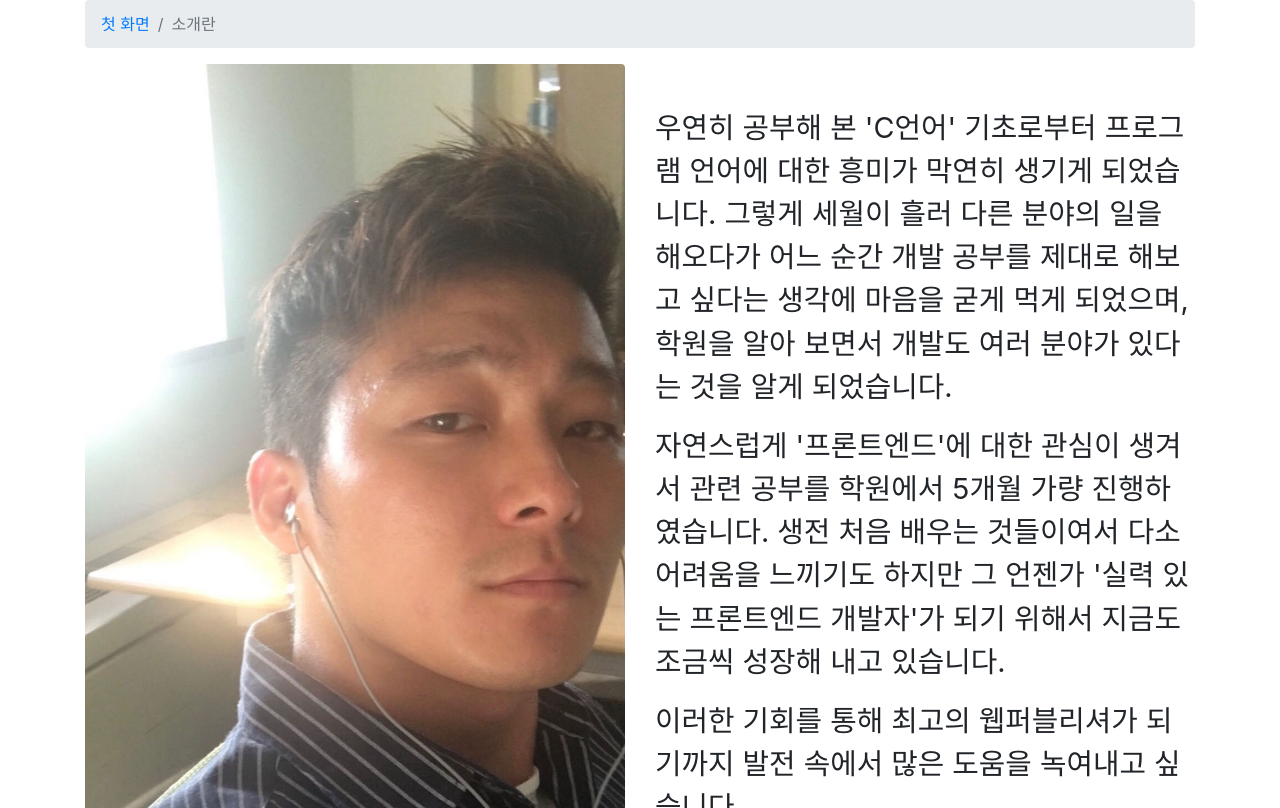
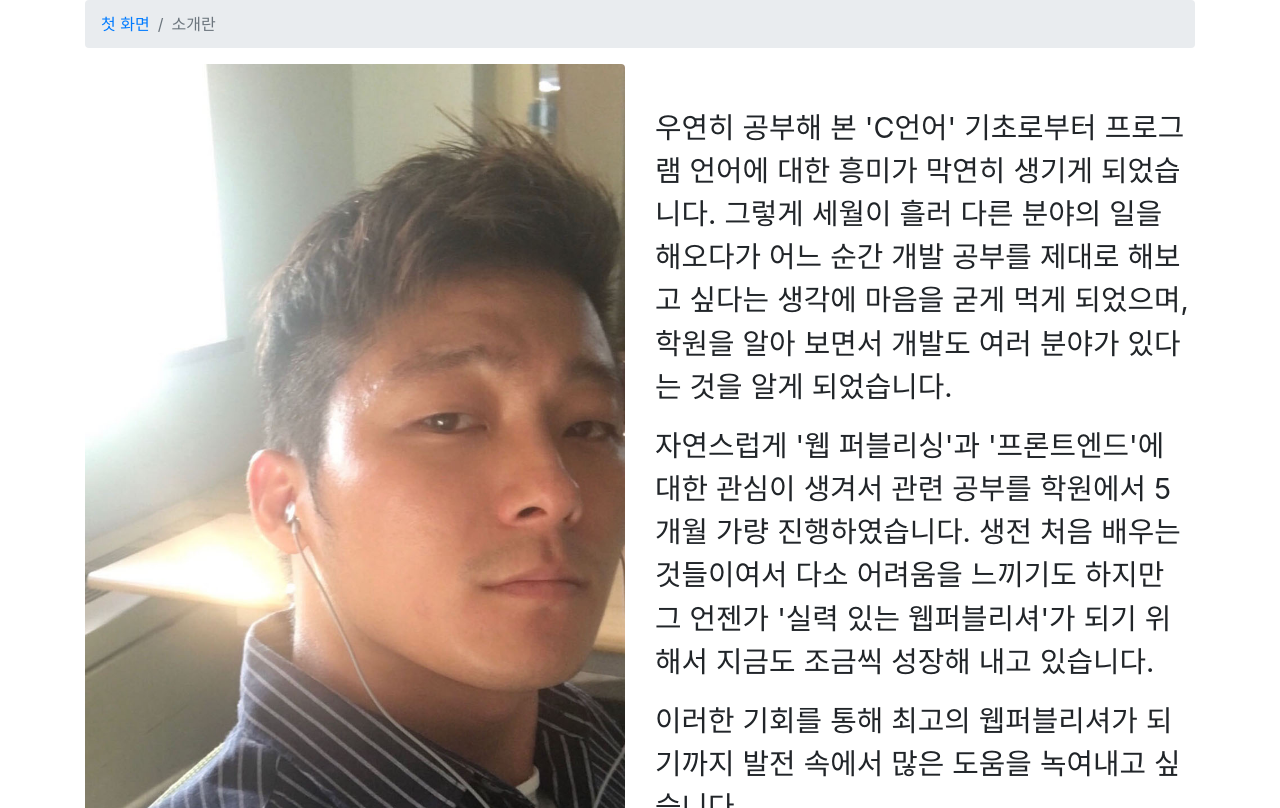
Before and after one commit to hellodev83/my_page, a website: page about.html in a window 1280 px wide. Shown: the part 144-952 px from the top of the page. Drawn offline with Linux system fonts and the light colour scheme.

Commit message:
Update about.html

```diff
--- a/about.html
+++ b/about.html
@@ -52,7 +52,7 @@
       <div class="col-lg-6">
         <h3 class="hope">웹퍼블리셔로 거듭나기 위한 현재</h3>
         <p class="explain">우연히 공부해 본 'C언어' 기초로부터 프로그램 언어에 대한 흥미가 막연히 생기게 되었습니다. 그렇게 세월이 흘러 다른 분야의 일을 해오다가 어느 순간 개발 공부를 제대로 해보고 싶다는 생각에 마음을 굳게 먹게 되었으며, 학원을 알아 보면서 개발도 여러 분야가 있다는 것을 알게 되었습니다.</p>
-        <p class="explain">자연스럽게 '프론트엔드'에 대한 관심이 생겨서 관련 공부를 학원에서 5개월 가량 진행하였습니다. 생전 처음 배우는 것들이여서 다소 어려움을 느끼기도 하지만 그 언젠가 '실력 있는 프론트엔드 개발자'가 되기 위해서 지금도 조금씩 성장해 내고 있습니다.</p>
+        <p class="explain">자연스럽게 '웹 퍼블리싱'과 '프론트엔드'에 대한 관심이 생겨서 관련 공부를 학원에서 5개월 가량 진행하였습니다. 생전 처음 배우는 것들이여서 다소 어려움을 느끼기도 하지만 그 언젠가 '실력 있는 웹퍼블리셔'가 되기 위해서 지금도 조금씩 성장해 내고 있습니다.</p>
         <p class="explain">이러한 기회를 통해 최고의 웹퍼블리셔가 되기까지 발전 속에서 많은 도움을 녹여내고 싶습니다.</p>      </div>
     </div>
 
```
